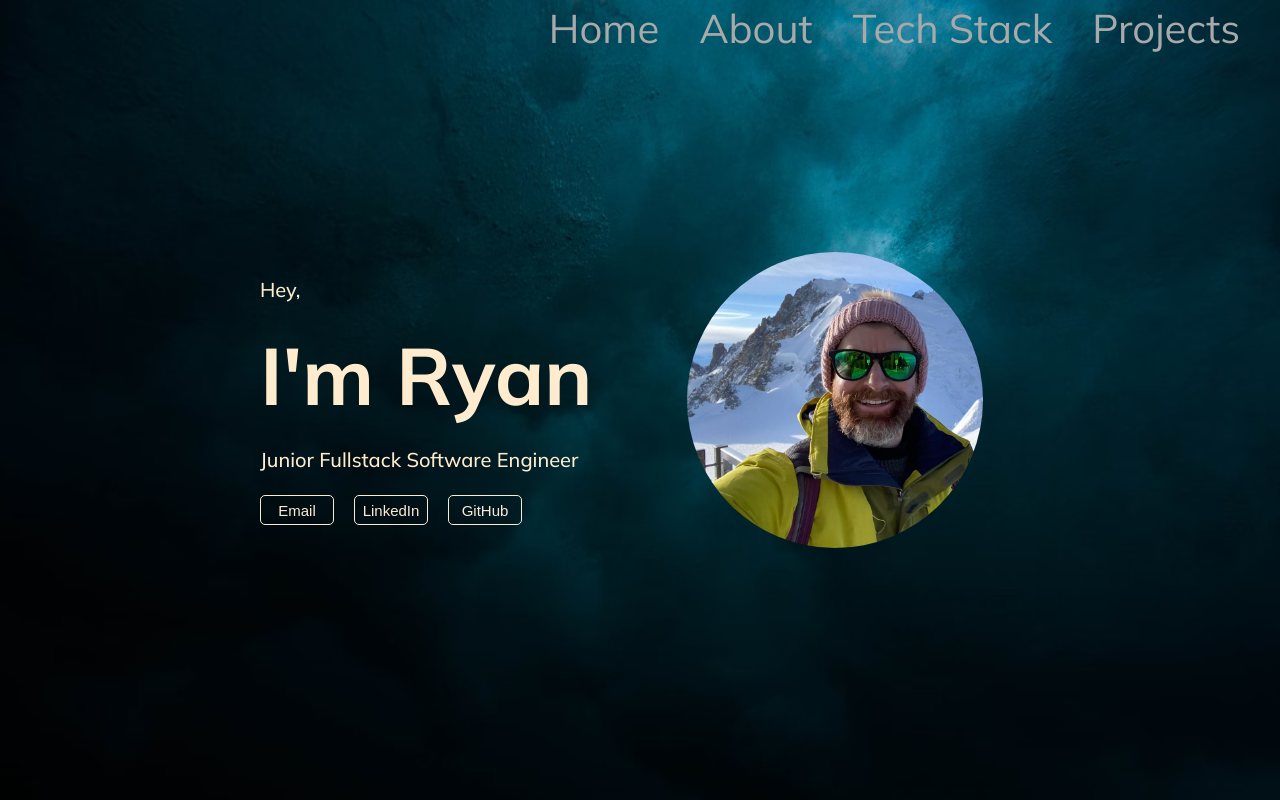
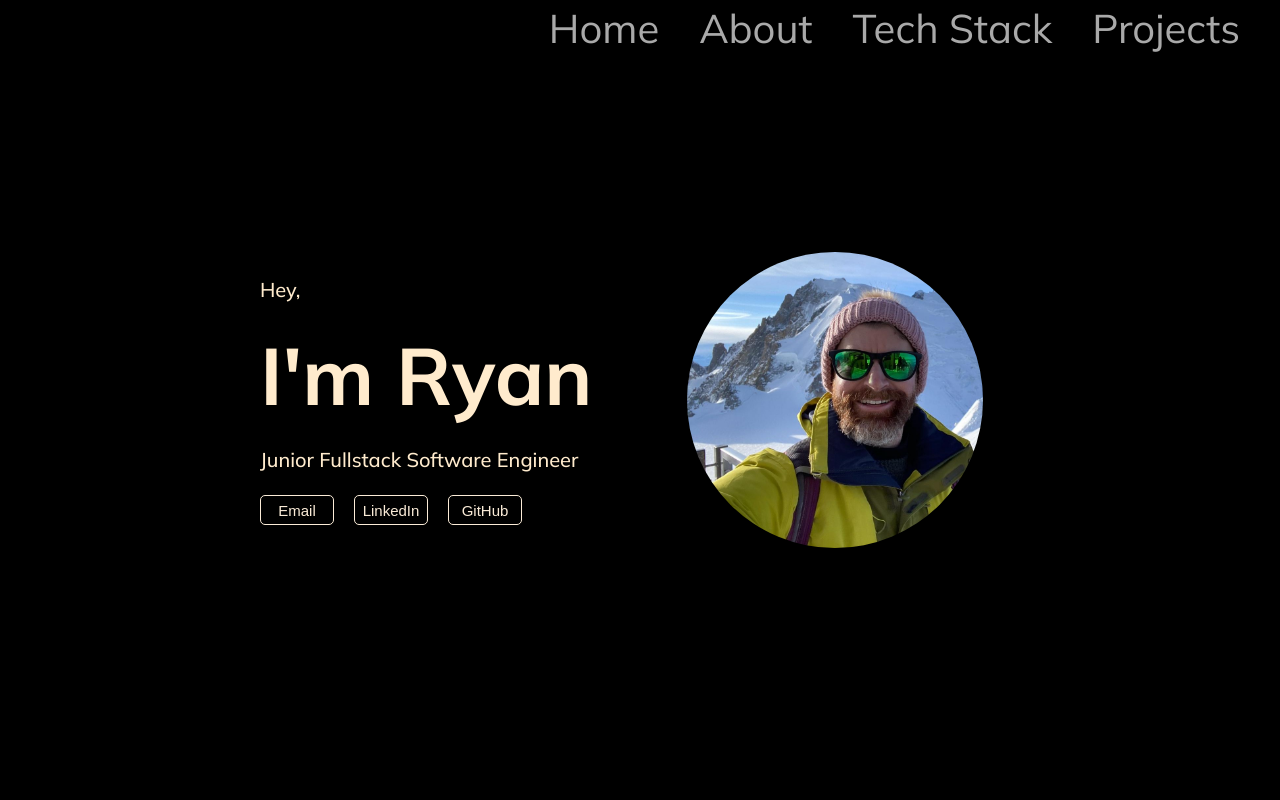
Before and after one commit to Tyriol/portfolio, a React (Vite) app: page / in a window 1280 px wide. Shown: the top 800 px of the page. Built offline with nearby package versions, Linux system fonts and the light colour scheme.

Commit message:
remove background image and use background-color instead...not the final state

```diff
--- a/src/index.css
+++ b/src/index.css
@@ -17,9 +17,10 @@ html {
 }
 
 body {
-  background-image: url("./assets/moody.avif");
+  /* background-image: url("./assets/moody.avif");
   background-attachment: fixed;
-  background-size: cover;
+  background-size: cover; */
+  background-color: black;
 }
 
 h1 {
```
